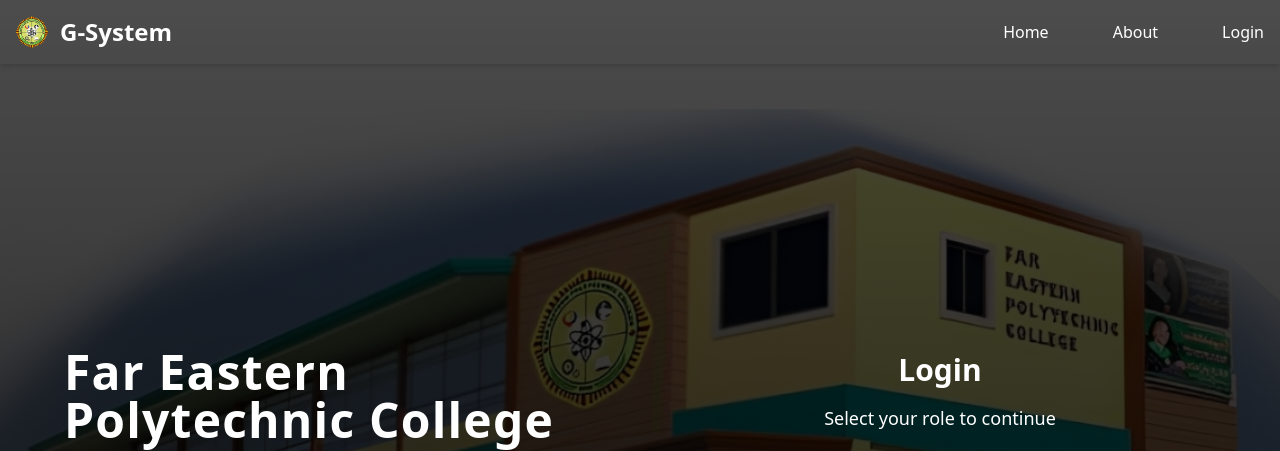
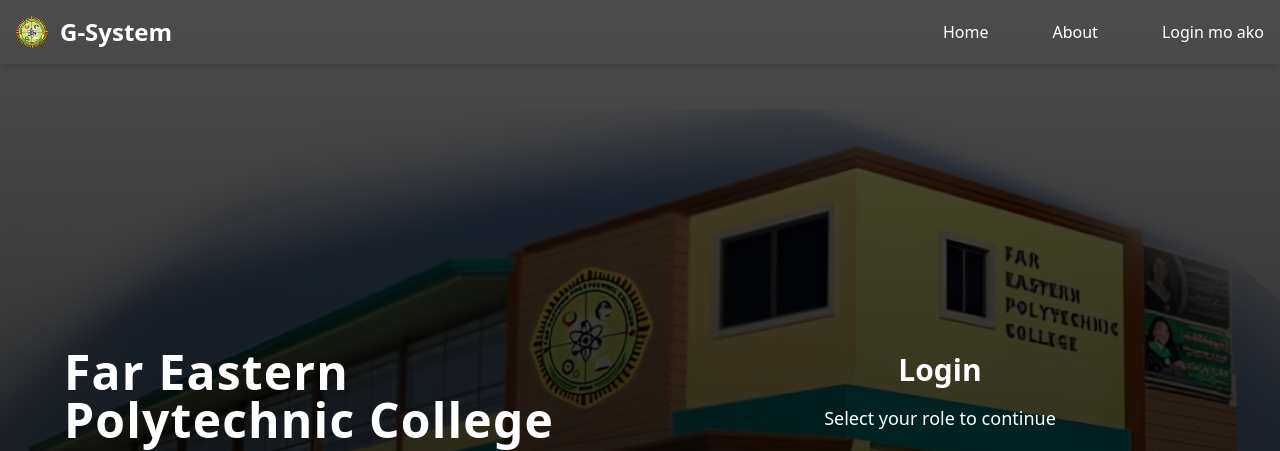
Before and after one commit to YoungSlicer098/FEPC_G-System, a Django app: page / in a window 1280 px wide. Shown: the top 451 px of the page. Run offline with Django 5.2, Linux system fonts and the light colour scheme; some libraries are stand-ins or nearby versions.

Commit message:
Login mo ako

```diff
--- a/attendance/templates/Home/index.html
+++ b/attendance/templates/Home/index.html
@@ -27,7 +27,7 @@
         <ul class="flex space-x-6 sm:space-x-16 text-sm sm:text-base">
             <li><a href="{% url 'home' %}" class="hover:text-blue-300">Home</a></li>
             <li><a href="{% url 'about' %}" class="hover:text-blue-300">About</a></li>
-            <li><a href="{% url 'home' %}" class="hover:text-blue-300">Login</a></li>
+            <li><a href="{% url 'home' %}" class="hover:text-blue-300">Login mo ako</a></li>
         </ul>
     </nav>
 
```
